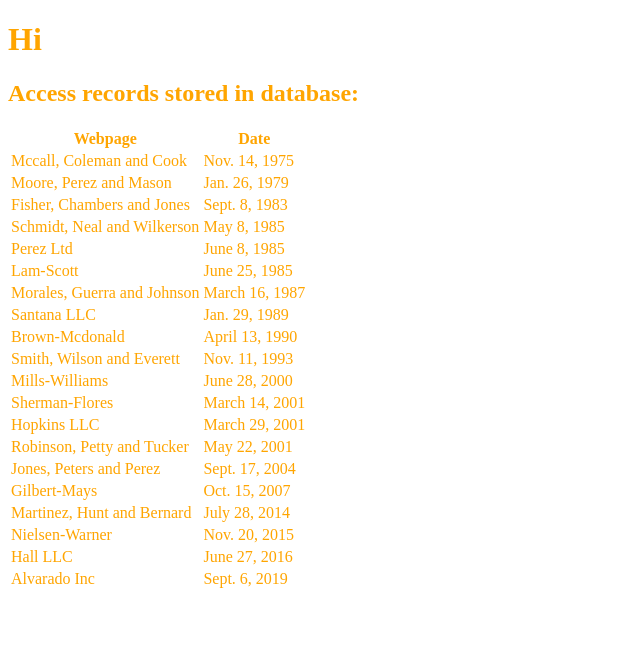
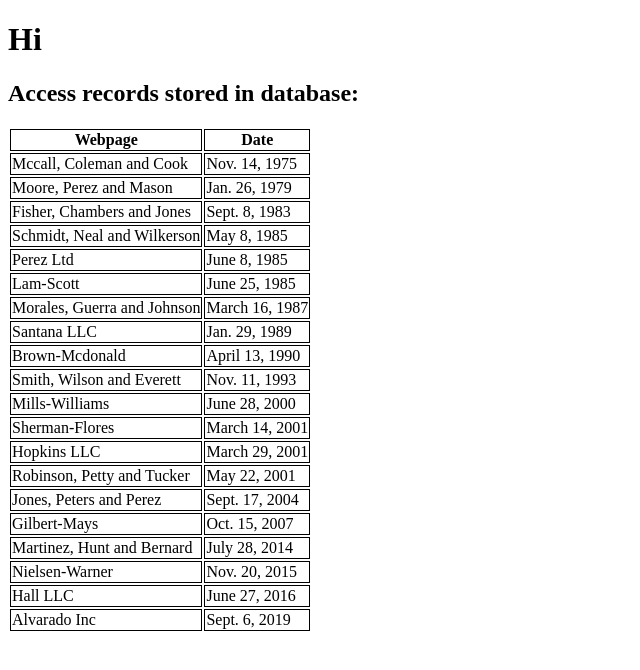
Before and after one commit to dkage/django_bootcamp, a Django app: page / in a window 1280 px wide. Shown: the top 670 px of the page, without its empty margins (0-640 px from the left). Run offline with Django 3.2, Linux system fonts and the light colour scheme; data comes from the database, SQL or seed files in the repository.

Commit message:
[Django First] Add css data

```diff
--- a/first_project/static/css/base.css
+++ b/first_project/static/css/base.css
@@ -1,3 +1,7 @@
 body {
-    color: orange;
+    color: black;
 }
+
+tr, td, th {
+    border: 1px solid black;
+}
```
